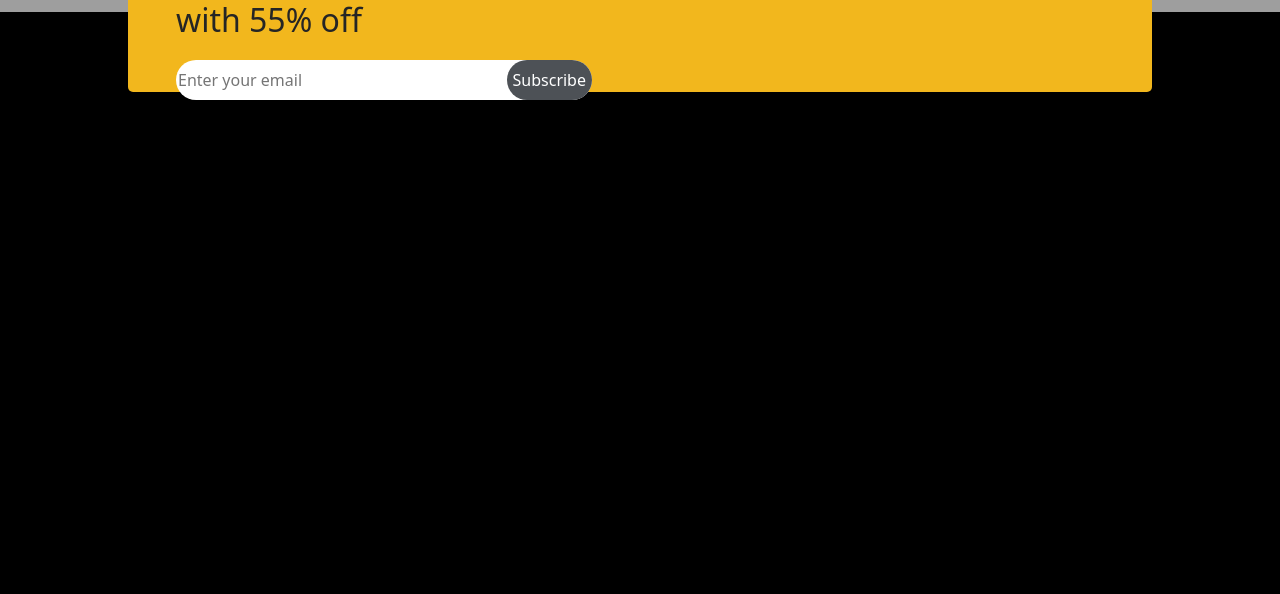
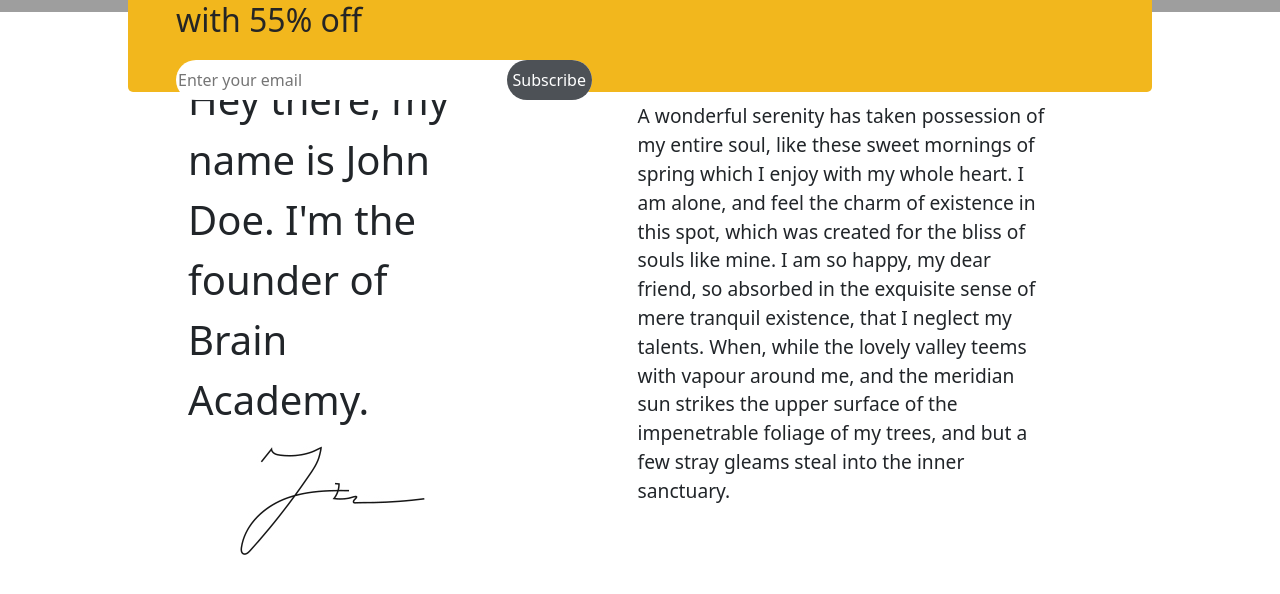
Before and after one commit to RiccardoPellegrino/proj-html-vuejs, a Vue app: page / in a window 1280 px wide. Shown: the part 918-1512 px from the top of the page. Before the commit the page ends 1034 px from the top, so only its background shows below. Built offline with nearby package versions, Linux system fonts and the light colour scheme; grey boxes are pictures that could not be loaded.

Commit message:
firma completata

```diff
--- a/src/App.vue
+++ b/src/App.vue
@@ -6,7 +6,9 @@
     <section>
       <JumbotronComponent />
     </section>
-
+    <section>
+      <FirmaComponent />
+    </section>
   </main>
 
   <footer>
@@ -19,13 +21,15 @@
 import FooterComponent from './components/FooterComponent.vue';
 import HeaderComponent from './components/HeaderComponent.vue';
 import CountDownComponent from './components/CountDownComponent.vue';
+import FirmaComponent from './components/FirmaComponent.vue';
 
 export default {
   components: {
     HeaderComponent,
     FooterComponent,
     JumbotronComponent,
-    CountDownComponent
+    CountDownComponent,
+    FirmaComponent
   }
 }
 </script>
--- a/src/assets/styles/general.scss
+++ b/src/assets/styles/general.scss
@@ -38,7 +38,9 @@
     background-color: $capecod;
 }
 
-
+.bg-white {
+    background-color: $white;
+}
 
 
 
--- /dev/null
+++ b/src/components/FirmaComponent.vue
@@ -0,0 +1,70 @@
+<template>
+    <div class="mycontainer bg-white">
+        <div id="smallContainer">
+            <div id="sinistra">
+                <p>Hey there, my name is John Doe. I'm the founder of Brain Academy.</p>
+                <img src="public/images/sign.jpg" alt="">
+            </div>
+            <div id="destra">
+                <p>
+                    A wonderful serenity has taken possession of my entire soul, like these sweet mornings of spring
+                    which I enjoy with my whole heart. I am alone, and feel the charm of existence in this spot, which
+                    was created for the bliss of souls like mine. I am so happy, my dear friend, so absorbed in the
+                    exquisite sense of mere tranquil existence, that I neglect my talents. When, while the lovely valley
+                    teems with vapour around me, and the meridian sun strikes the upper surface of the impenetrable
+                    foliage of my trees, and but a few stray gleams steal into the inner sanctuary.
+                </p>
+            </div>
+        </div>
+    </div>
+</template>
+
+<script>
+export default {
+
+}
+</script>
+
+<style lang="scss" scoped>
+.mycontainer {
+    width: 100%;
+
+
+    #smallContainer {
+        width: 80%;
+        margin: 0 auto;
+        display: flex
+    }
+}
+
+#sinistra,
+#destra {
+    text-align: center;
+    display: flex;
+    flex-direction: column;
+    justify-content: center;
+    align-items: center;
+    height: 600px;
+}
+
+#sinistra {
+    padding: 60px;
+    width: 40%;
+}
+
+#sinistra p {
+    text-align: left;
+    font-weight: 500;
+    font-size: 2.5rem;
+}
+
+#destra {
+    width: 60%;
+    padding: 100px;
+}
+
+#destra p {
+    text-align: left;
+    font-size: 1.2em;
+}
+</style>
```
